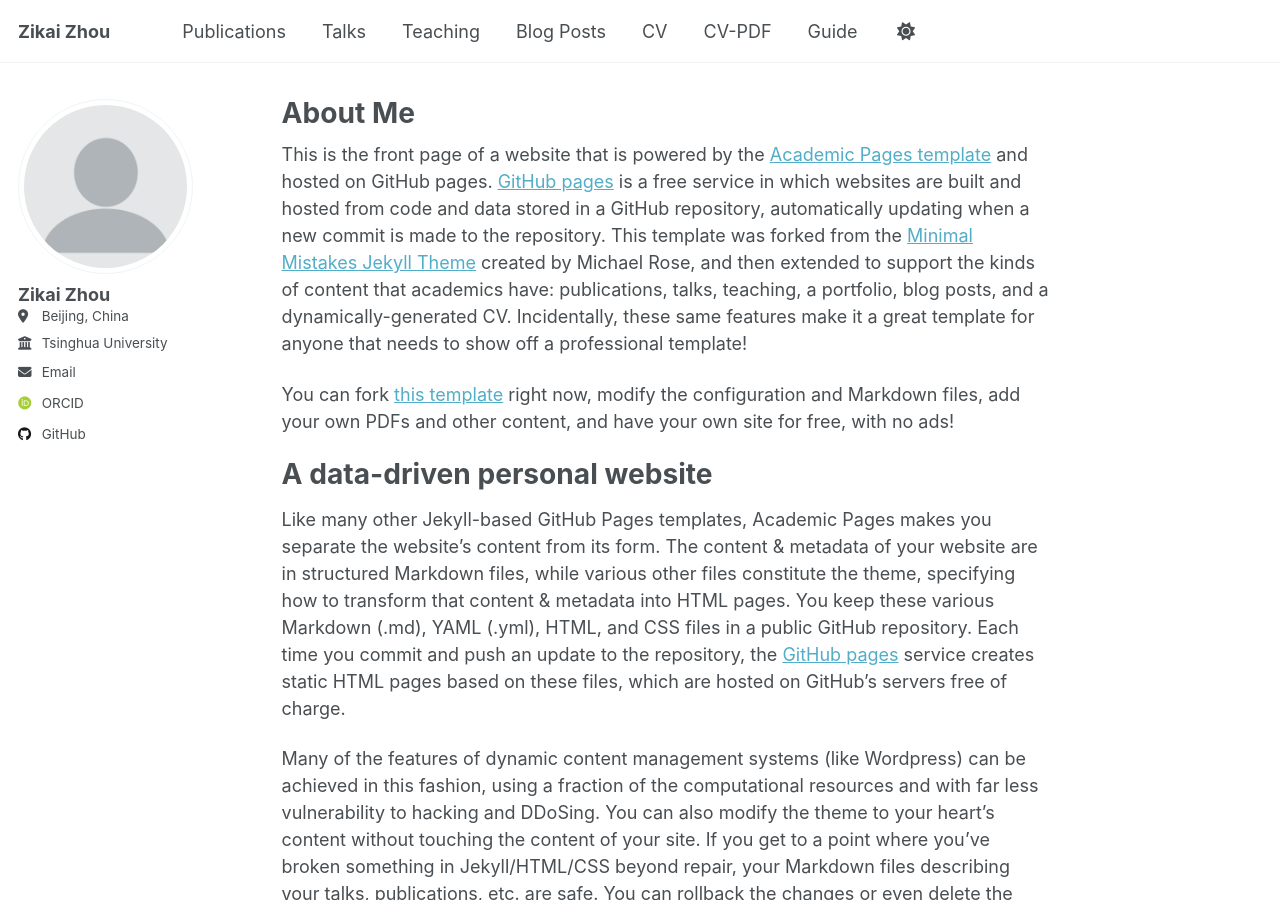
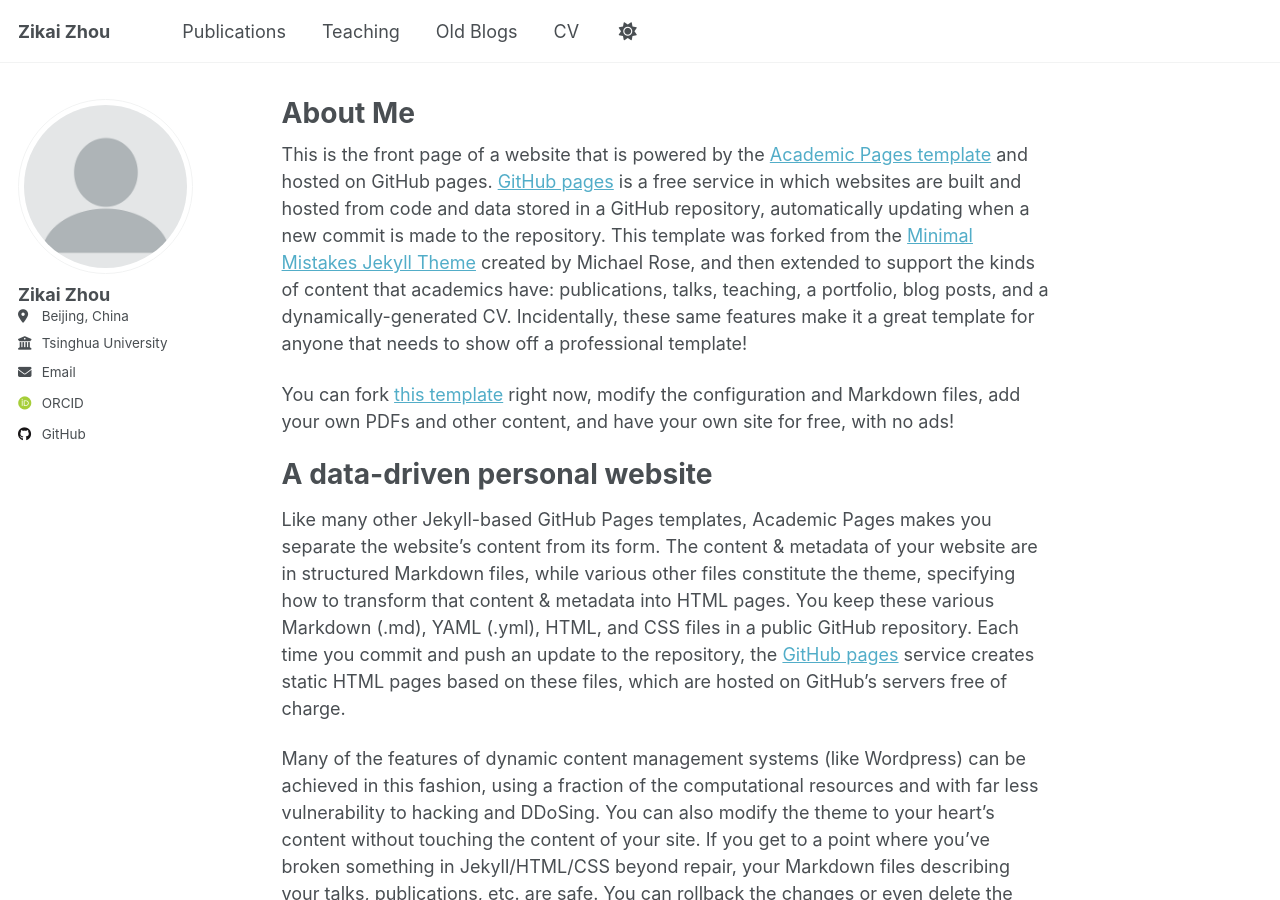
Before and after one commit to ZigZagKmp/zigzagkmp.github.io, a Jekyll site: the page built from _pages/about.md, in a window 1280 px wide and 900 px high. Built offline with Jekyll 4.4.1, drawn with Linux system fonts in a browser that asks for light colours; some web fonts are replaced; a script that is not in the unit is left out.

Commit message:
update old blogs link

```diff
--- a/_data/navigation.yml
+++ b/_data/navigation.yml
@@ -11,8 +11,8 @@ main:
   - title: "Publications"
     url: /publications/
 
-  - title: "Talks"
-    url: /talks/
+  # - title: "Talks"
+  #   url: /talks/
 
   - title: "Teaching"
     url: /teaching/
@@ -20,17 +20,18 @@ main:
   # - title: "Portfolio"
   #   url: /portfolio/
 
-  - title: "Blog Posts"
-    url: /year-archive/
+  - title: "Old Blogs"
+    url: /old-blogs/
+    # url: /year-archive/
+
+  # - title: "CV"
+  #   url: /cv/
 
   - title: "CV"
-    url: /cv/
-
-  - title: "CV-PDF"
     url: /files/Zikai_CV.pdf
 
   # - title: "CV"
   #   url: /cv-json/
 
-  - title: "Guide"
-    url: /markdown/
+  # - title: "Guide"
+  #   url: /markdown/
```
